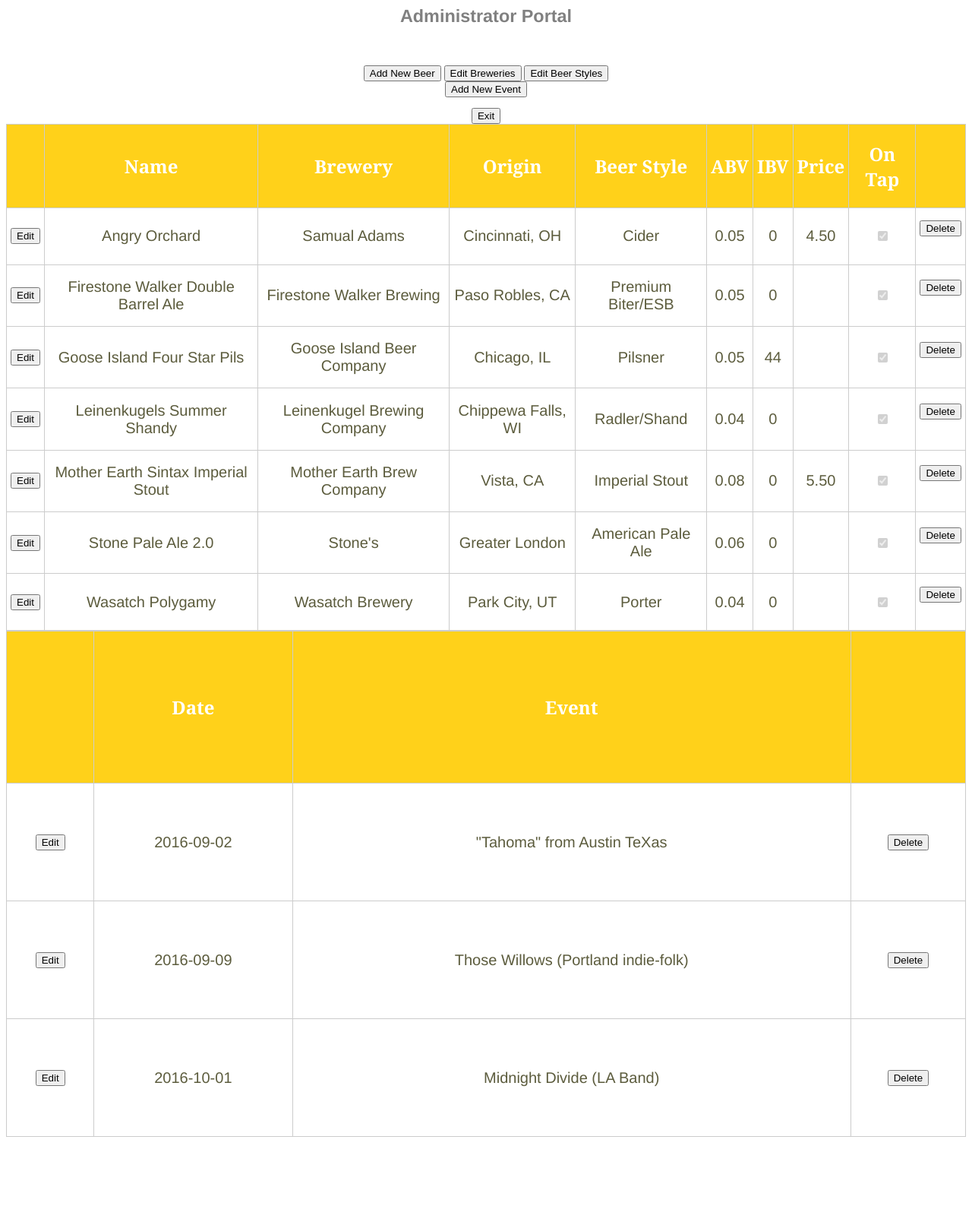
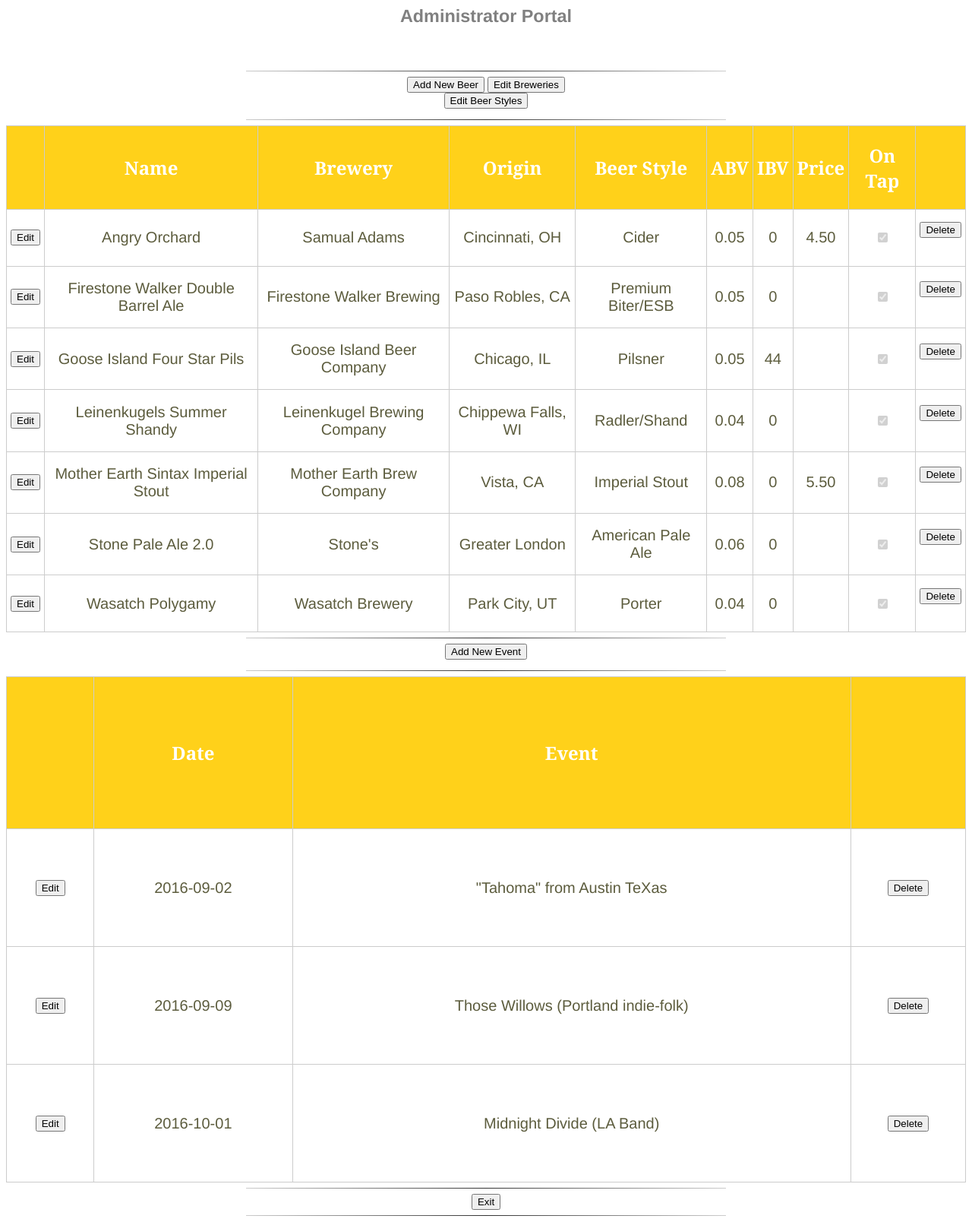
Before and after one commit to Nick314159/birdstop, a PHP site: page /admin.php in a window 1280 px wide. Shown: the whole page at 76% size. Before the commit the page ends 1496 px from the top, so only its background shows below. Run offline with PHP 8.4, Linux system fonts and the light colour scheme; the visitor is signed in with stand-in values (Sample User, id 1); data comes from the database, SQL or seed files in the repository; data that the repository does not hold is empty.

Commit message:
updated admin.php

```diff
--- a/html/admin/admin.php
+++ b/html/admin/admin.php
@@ -40,7 +40,7 @@
     }
     $eventsTable .= '</table>';
 
-//New Beer Button
+//Buttons
 if ($_POST['beerNew']) {
     header("location: editBeer.php");
 }
@@ -71,17 +71,28 @@
 <!-- Table -->
 <div style="width: 100%">
     <div class="margin">
+        <hr class="hrstyle-one" width="50%">
         <form method="post">
-            <input type="submit" name="beerNew" value="Add New Beer">
-            <input type="submit" name="editBreweries" value="Edit Breweries">
-            <input type="submit" name="editBeerStyles" value="Edit Beer Styles"><br>
-            <input type="submit" name="eventNew" value="Add New Event"><br>
+          <input type="submit" name="beerNew" value="Add New Beer">
+          <input type="submit" name="editBreweries" value="Edit Breweries"><br>
+          <input type="submit" name="editBeerStyles" value="Edit Beer Styles">
         </form>
-        <input type="button" name="exit" value="Exit" onClick="window.location='../main.html';"/>
-
+        <hr class="hrstyle-one" width="50%">
     </div>
     <?php echo $brewsTable; ?>
+    <div class="margin">
+      <hr class="hrstyle-one" width="50%">
+      <form method="post">
+        <input type="submit" name="eventNew" value="Add New Event"><br>
+      </form>
+      <hr class="hrstyle-one" width="50%">
+    </div>
     <?php echo $eventsTable; ?>
+    <div class="margin">
+      <hr class="hrstyle-one" width="50%">
+      <input type="button" name="exit" value="Exit" onClick="window.location='../main.html';"/>
+      <hr class="hrstyle-one" width="50%">
+    </div>
 </div>
 </body>
 
--- a/html/admin/editBeer.php
+++ b/html/admin/editBeer.php
@@ -101,7 +101,6 @@
         }
         echo $sql;
         $result = mysqli_query($db, $sql);
-        var_dump($result);
         if (mysqli_affected_rows($db, $sql) >0){
             header("Location: admin.php");
         }
```
Also changed, not shown: html/admin/editBeer2.php (added, +26 -0 lines).
